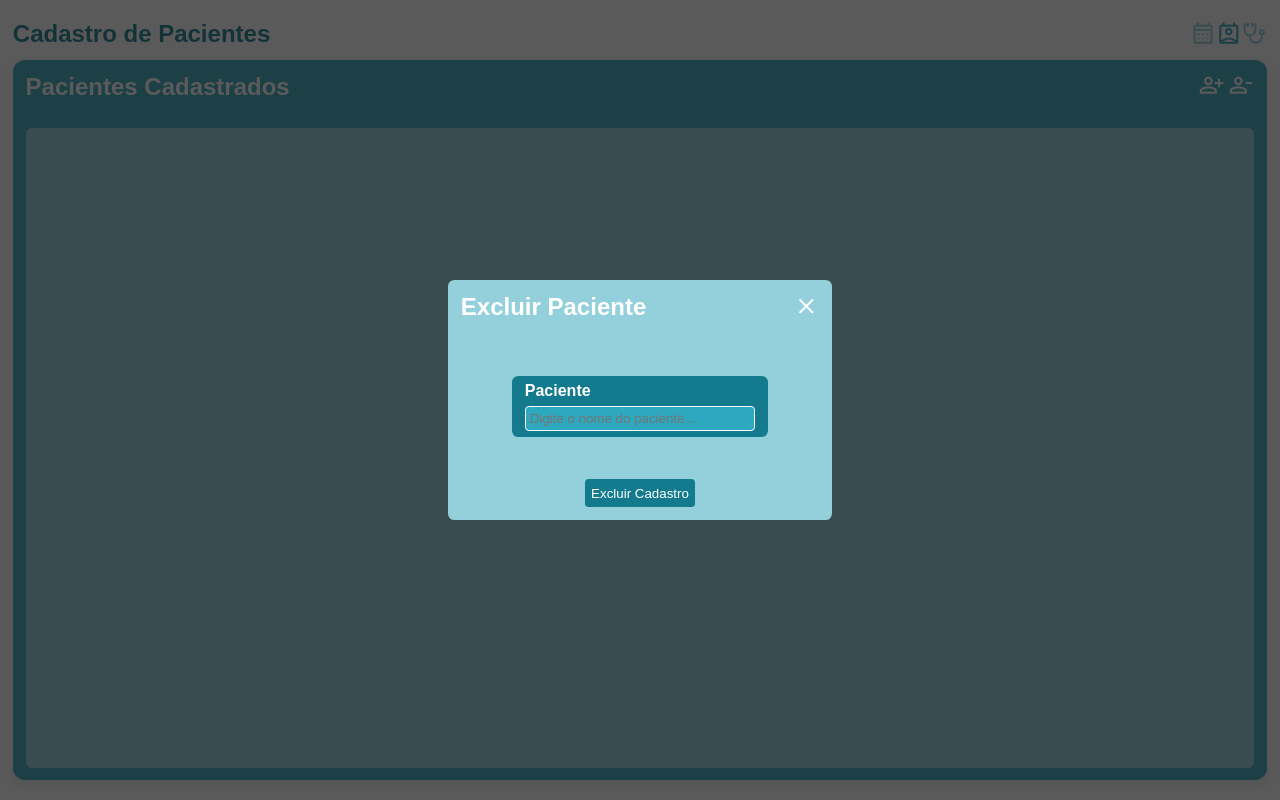
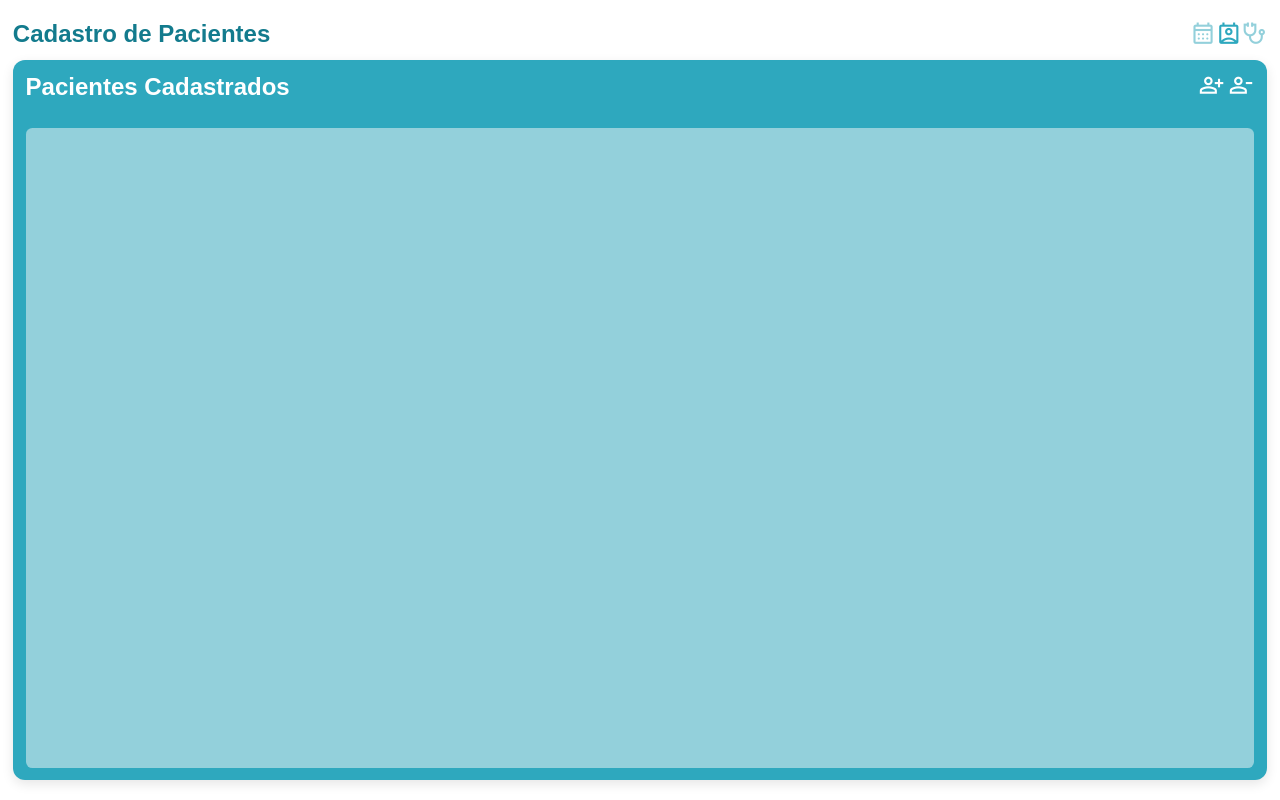
Before and after one commit to ailtonbarreto/dentista, a plain HTML site: page page/cadastro.html in a window 1280 px wide. Drawn offline with nearby package versions, Linux system fonts and the light colour scheme; no server answers.

Commit message:
Update cadastro.html

```diff
--- a/page/cadastro.html
+++ b/page/cadastro.html
@@ -116,8 +116,7 @@
     </div>
 
 
-    <div class="modal_remove">
-
+    <div class="modal_remove" style="display: none;">
 
         <form>
 
@@ -129,7 +128,6 @@
 
 
             </div>
-
 
             <div class="paciente">
 
```
